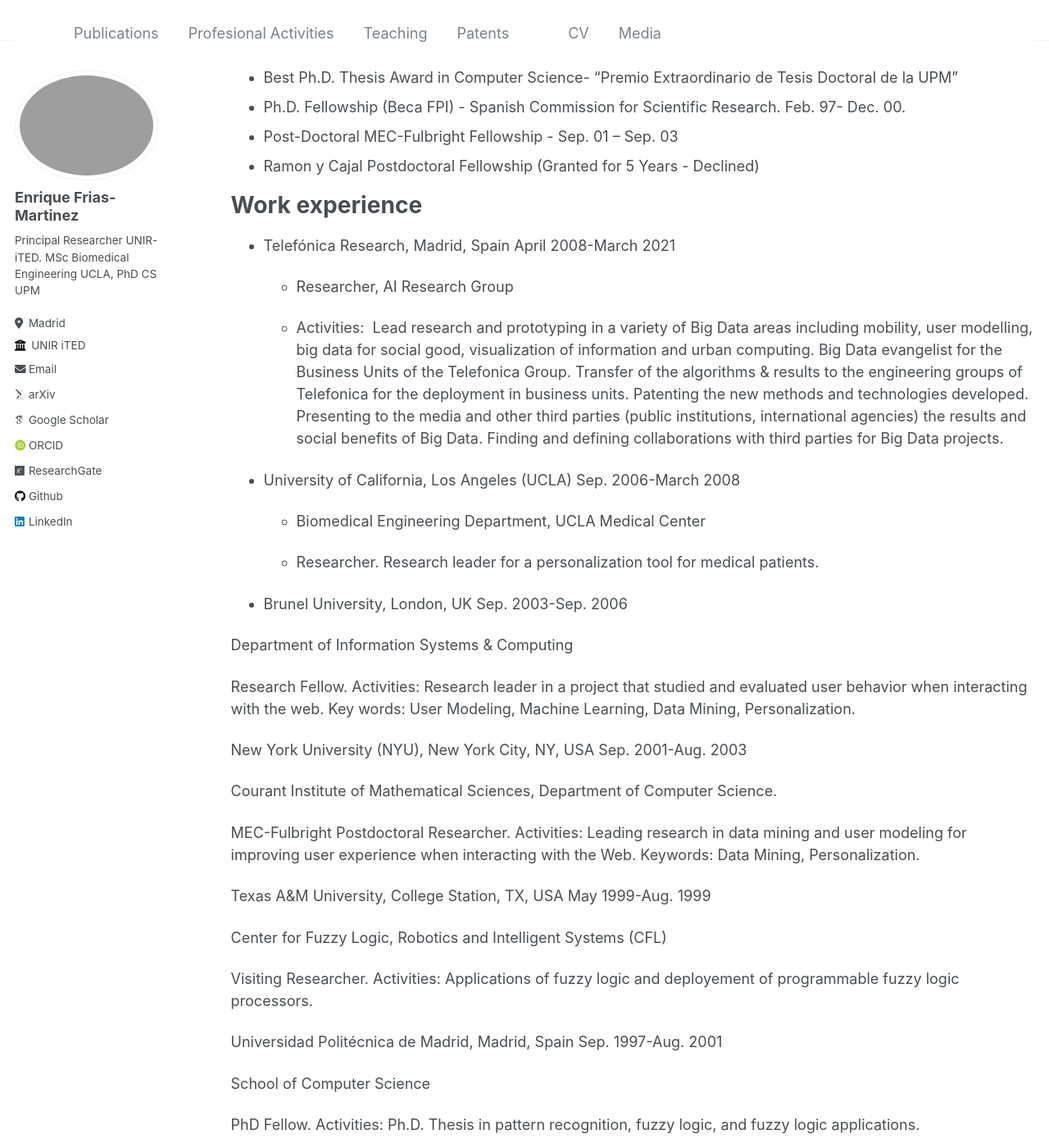
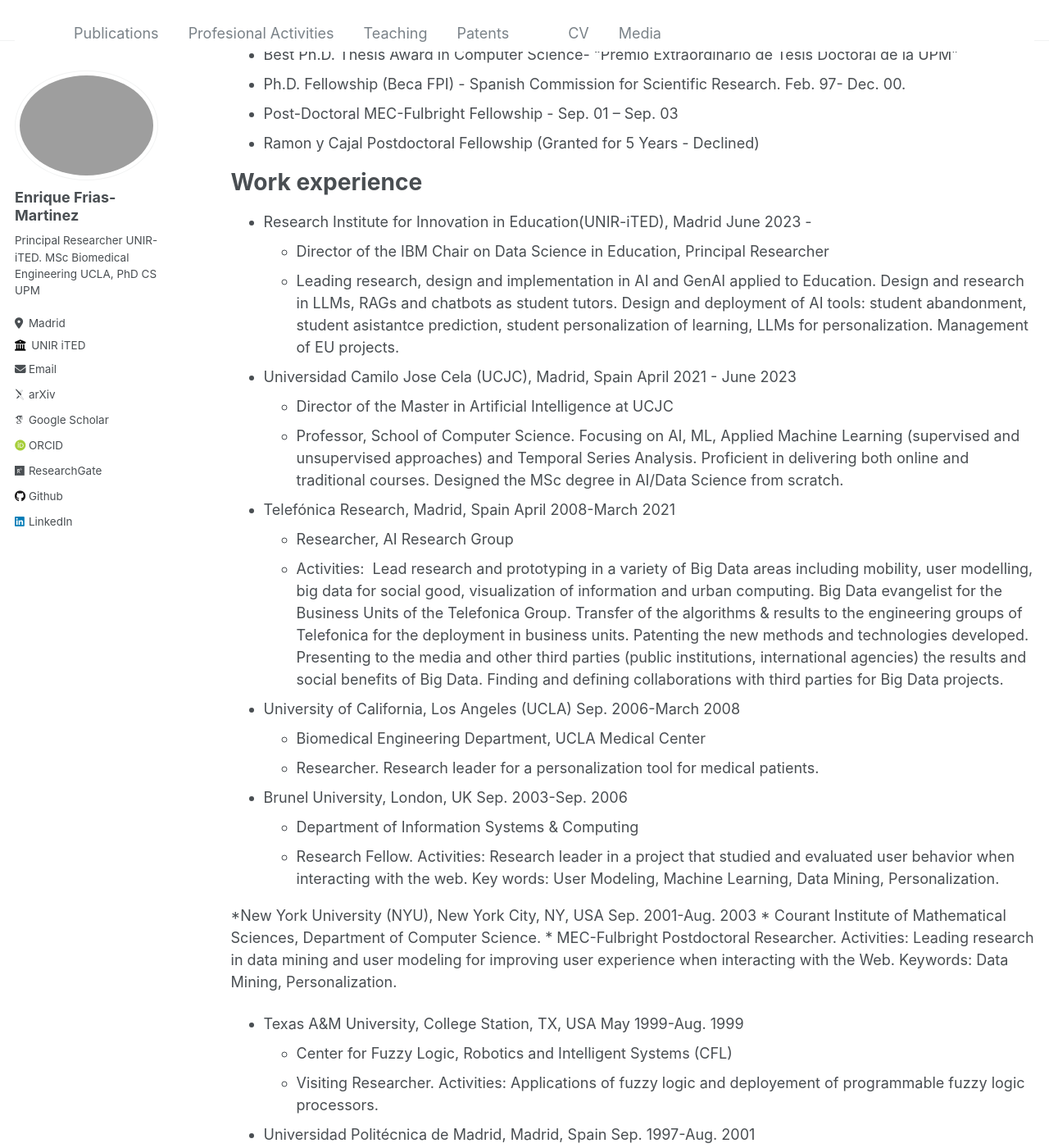
Before and after one commit to ENriqueFRiasM/TEST1, a Jekyll site: the page built from _pages/cv.md, in a window 1280 px wide and 1400 px high, scrolled down 304 px. Shown: the whole window at 82% size. Built offline with Jekyll 4.4.1, drawn with Linux system fonts in a browser that asks for light colours; some web fonts are replaced; some of the changed text lies outside the part shown.

Commit message:
Update cv.md

```diff
--- a/_pages/cv.md
+++ b/_pages/cv.md
@@ -26,79 +26,52 @@ Awards
 
 Work experience
 ======
+* Research Institute for Innovation in Education(UNIR-iTED), Madrid June 2023 -
+    * Director of the IBM Chair on Data Science in Education, Principal Researcher
+    * Leading research, design and implementation in AI and GenAI applied to Education. Design and
+    research in LLMs, RAGs and chatbots as student tutors. Design and deployment of AI tools: student
+    abandonment, student asistantce prediction, student personalization of learning, LLMs for personalization.
+    Management of EU projects.
+
+* Universidad Camilo Jose Cela (UCJC), Madrid, Spain April 2021 - June 2023
+    * Director of the Master in Artificial Intelligence at UCJC
+    * Professor, School of Computer Science. Focusing on AI, ML, Applied Machine Learning (supervised
+    and unsupervised approaches) and Temporal Series Analysis. Proficient in delivering both
+    online and traditional courses. Designed the MSc degree in AI/Data Science from scratch.
+
 * Telefónica Research, Madrid, Spain                        April 2008-March 2021
-
     * Researcher, AI Research Group
-
     * Activities: ﻿ Lead research and prototyping in a variety of Big Data areas including mobility, user modelling, big data for social good, visualization of information  and urban computing. Big Data evangelist for the Business       Units of the Telefonica Group. Transfer of the algorithms & results to the engineering groups of Telefonica for the deployment in business units. Patenting the new methods and technologies developed. Presenting to the media and     other third parties (public institutions, international agencies) the results and social benefits of Big Data. Finding and defining collaborations with third parties for Big Data projects.
 
-
-
 * University of California, Los Angeles (UCLA)                              Sep. 2006-March 2008
-
     * Biomedical Engineering Department, UCLA Medical Center
-
     * Researcher. Research leader for a personalization tool for medical patients.
 
+* Brunel University, London, UK                                                                            Sep. 2003-Sep. 2006
+    * Department of Information Systems & Computing
+    * Research Fellow. Activities:  Research leader in a project that studied and evaluated user behavior when interacting with the web. Key words: User Modeling, Machine Learning, Data Mining, Personalization.
 
+*New York University (NYU), New York City, NY, USA                             Sep. 2001-Aug. 2003
+    * Courant Institute of Mathematical Sciences, Department of Computer Science.
+    * MEC-Fulbright Postdoctoral Researcher. Activities: Leading research in data mining and user modeling for improving user experience when interacting with the Web. Keywords: Data Mining, Personalization.
 
-* Brunel University, London, UK                                                                            Sep. 2003-Sep. 2006
+ * Texas A&M University, College Station, TX, USA                                         May 1999-Aug. 1999
+    * Center for Fuzzy Logic, Robotics and Intelligent Systems (CFL)
+    *  Visiting Researcher. Activities: Applications of fuzzy logic and deployement of programmable fuzzy logic processors.
 
-Department of Information Systems & Computing
+* Universidad Politécnica de Madrid, Madrid, Spain                                  Sep. 1997-Aug. 2001
+  * School of Computer Science
+  * FPI PhD Fellow. Activities:  Ph.D. Thesis in pattern recognition,  fuzzy logic, and fuzzy logic applications.
 
-Research Fellow. Activities:  Research leader in a project that studied and evaluated user behavior when interacting with the web. Key words: User Modeling, Machine Learning, Data Mining, Personalization.
+* EADS-ASTRIUM-CRISA, Madrid, Spain                                                             Dec.1996-Jun. 1997
+  * Aerospace Technology. Quality Engineer.
+  * Activities: Software quality/configuration control, Responsible for the design of a configuration control system.
 
-
-
-New York University (NYU), New York City, NY, USA                             Sep. 2001-Aug. 2003
-
-Courant Institute of Mathematical Sciences, Department of Computer Science.
-
- MEC-Fulbright Postdoctoral Researcher. Activities: Leading research in data mining and user modeling for improving user experience when interacting with the Web. Keywords: Data Mining, Personalization.
-
-
-
-Texas A&M University, College Station, TX, USA                                         May 1999-Aug. 1999
-
-Center for Fuzzy Logic, Robotics and Intelligent Systems (CFL)
-
-Visiting Researcher. Activities: Applications of fuzzy logic and deployement of programmable fuzzy logic processors.
-
-
-
-Universidad Politécnica de Madrid, Madrid, Spain                                  Sep. 1997-Aug. 2001
-
-School of Computer Science
-
-PhD Fellow. Activities:  Ph.D. Thesis in pattern recognition,  fuzzy logic, and fuzzy logic applications.
-
-
-
-EADS-ASTRIUM-CRISA, Madrid, Spain                                                             Dec.1996-Jun. 1997
-
-Aerospace Technology. Quality Engineer.
-
-Activities: Software quality/configuration control, Responsible for the design of a configuration control system.
-* Spring 2024: Academic Pages Collaborator
-  * Github University
-  * Duties includes: Updates and improvements to template
-  * Supervisor: The Users
-
-* Fall 2015: Research Assistant
-  * Github University
-  * Duties included: Merging pull requests
-  * Supervisor: Professor Hub
-
-* Summer 2015: Research Assistant
-  * Github University
-  * Duties included: Tagging issues
-  * Supervisor: Professor Git
 
 Skills
 ======
-* Skill 1
-* Skill 2
-  * Sub-skill 2.1
-  * Sub-skill 2.2
-  * Sub-skill 2.3
-* Skill 3
+* Machine Learning (supervised and unsupervised), Python, Scikit-learn, XGBoost
+* Temporal Series Analysis, Prophet, AutoARIMA
+* Deep Learning, PyTorch, LSTM, CNN, LLMs, OpenAI API, LangChain, RAG
+* AI/ML Course Design, AI/ML curriculum Design
+* Applications: Medical Image, Socioeconomic predictions, AI in telco, AI in Education.
```
Also changed, not shown: other parts of _pages/cv.md (+1 -1 lines).
